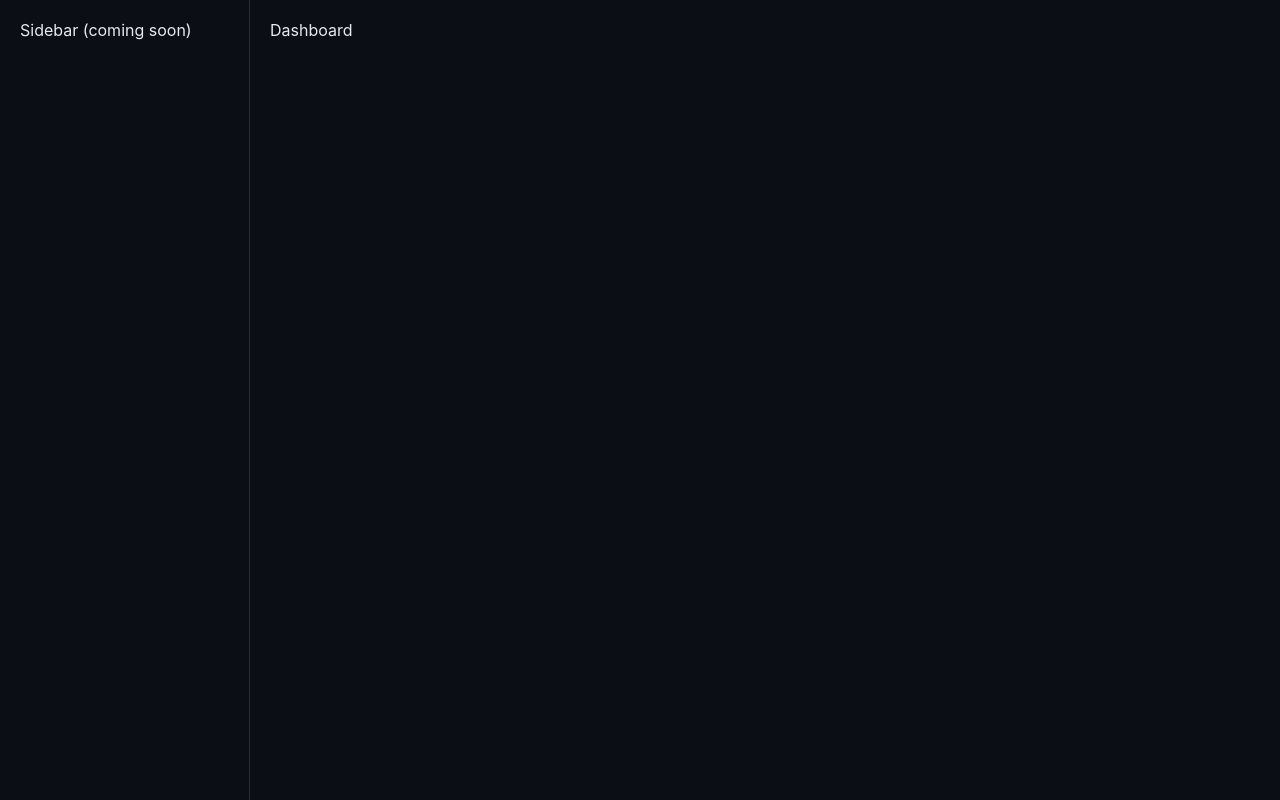
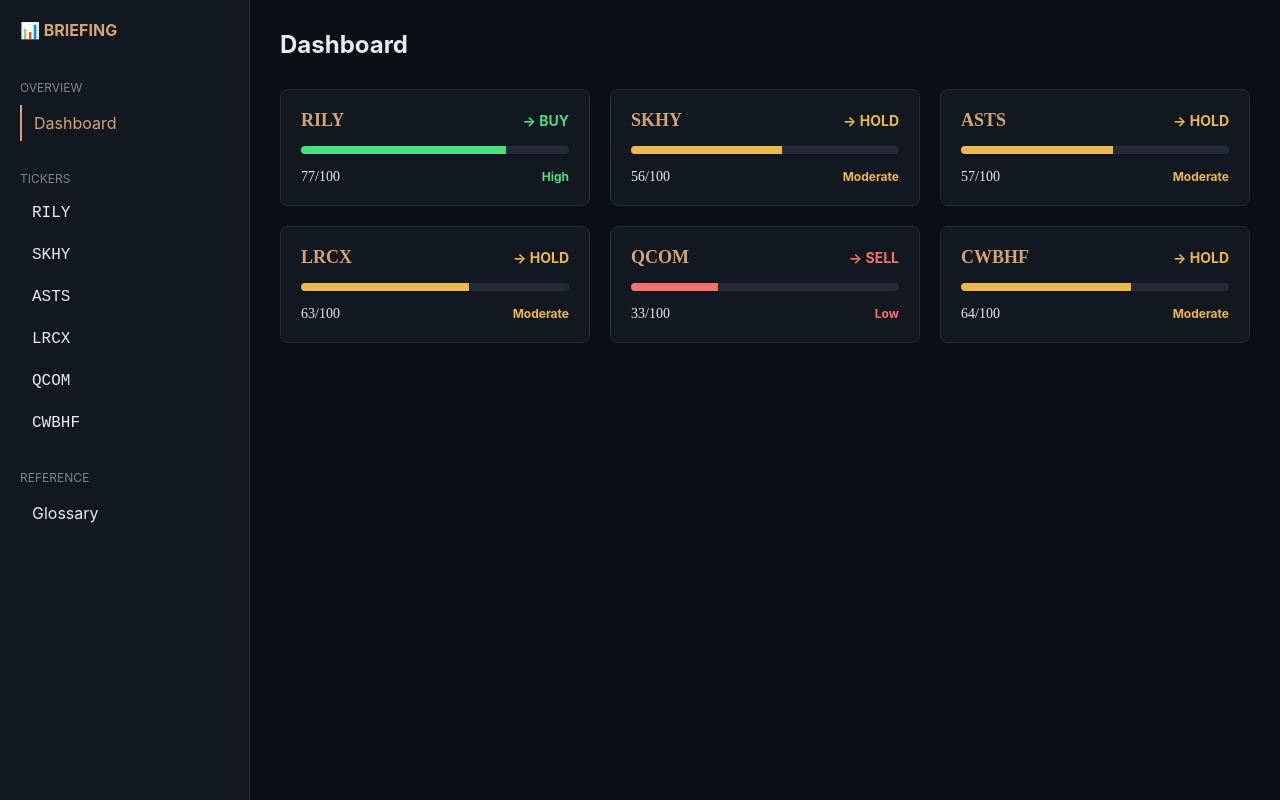
Before and after one commit to joshuamost726-dot/stock-briefing-frontend1, a React (Create React App) app: page / in a window 1280 px wide. Built offline with nearby package versions, Linux system fonts and the light colour scheme; no server answers.

Commit message:
Update App.jsx

```diff
--- a/src/App.jsx
+++ b/src/App.jsx
@@ -1,21 +1,19 @@
 import React from 'react';
 import { BrowserRouter, Routes, Route } from 'react-router-dom';
+import Sidebar from './layouts/Sidebar';
+import Dashboard from './pages/Dashboard';
 import './styles.css';
 
 function App() {
   return (
     <BrowserRouter>
       <div style={{ display: 'flex', minHeight: '100vh' }}>
-        {/* Sidebar placeholder */}
-        <div style={{ width: '250px', backgroundColor: '#0B0E14', borderRight: '1px solid #232A38' }}>
-          <p style={{ color: '#E8EAED', padding: '20px' }}>Sidebar (coming soon)</p>
-        </div>
-        {/* Main content */}
+        <Sidebar />
         <div style={{ flex: 1, overflowY: 'auto', backgroundColor: '#0B0E14' }}>
           <Routes>
-            <Route path="/" element={<div style={{ color: '#E8EAED', padding: '20px' }}>Dashboard</div>} />
-            <Route path="/ticker/:ticker" element={<div style={{ color: '#E8EAED', padding: '20px' }}>Ticker Detail</div>} />
-            <Route path="/glossary" element={<div style={{ color: '#E8EAED', padding: '20px' }}>Glossary</div>} />
+            <Route path="/" element={<Dashboard />} />
+            <Route path="/ticker/:ticker" element={<div style={{ color: '#E8EAED', padding: '20px' }}>Ticker Detail (coming soon)</div>} />
+            <Route path="/glossary" element={<div style={{ color: '#E8EAED', padding: '20px' }}>Glossary (coming soon)</div>} />
           </Routes>
         </div>
       </div>
```
